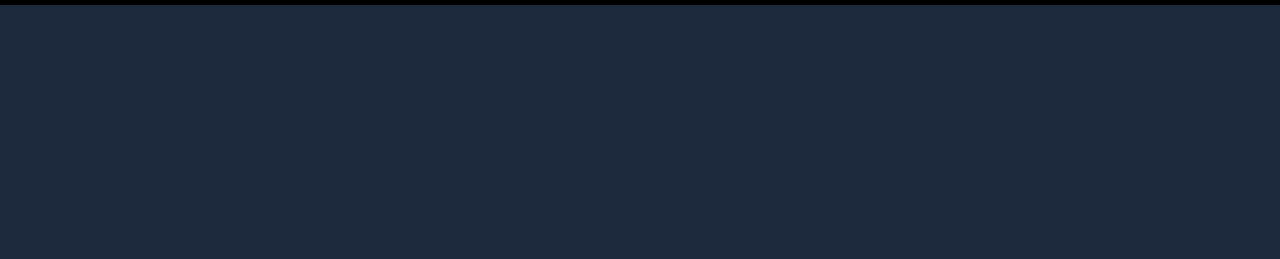
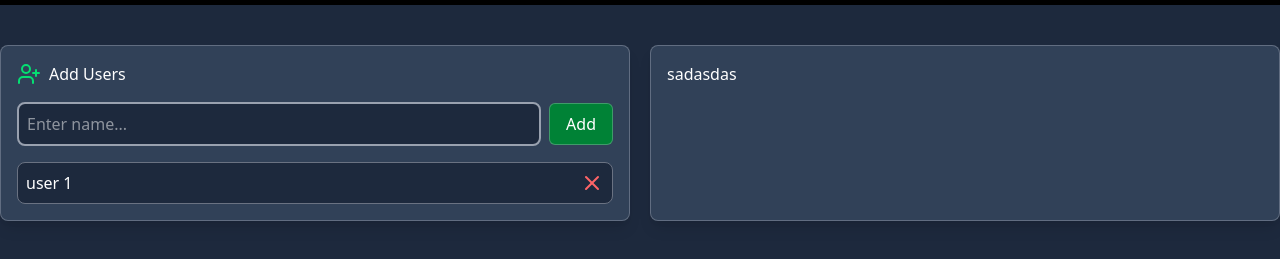
Before and after one commit to rayan2228/split-wise, a website built with Vite: page index.html in a window 1280 px wide. Shown: the part 47-306 px from the top of the page. Built offline with nearby package versions, Linux system fonts and the light colour scheme.

Commit message:
feat: add user done

```diff
--- a/index.html
+++ b/index.html
@@ -34,6 +34,44 @@
         </div>
       </div>
     </nav>
+
+    <section class="my-10">
+      <div class="container">
+        <div class="flex gap-5">
+          <div
+            class="bg-slate-700 shadow-lg w-1/2 border border-gray-300/30 p-4 rounded-lg"
+          >
+            <div class="flex items-center gap-2">
+              <i data-lucide="userPlus" class="text-green-400"></i>
+              <h3>Add Users</h3>
+            </div>
+            <form class="flex items-center gap-2 my-4">
+              <input
+                type="text"
+                placeholder="Enter name..."
+                class="grow border-2 border-gray-400 rounded-lg p-2 bg-slate-800 focus:border-green-700 outline-none"
+              />
+              <button class="btn btn-primary py-2! px-4!">Add</button>
+            </form>
+            <div>
+              <ul>
+                <li
+                  class="border border-gray-500 rounded-lg p-2 bg-slate-800 flex items-center justify-between"
+                >
+                  <h6>user 1</h6>
+                  <i data-lucide="x" class="text-red-400 cursor-pointer"></i>
+                </li>
+              </ul>
+            </div>
+          </div>
+          <div
+            class="bg-slate-700 shadow-lg w-1/2 border border-gray-300/30 p-4 rounded-lg"
+          >
+            sadasdas
+          </div>
+        </div>
+      </div>
+    </section>
     <script src="https://unpkg.com/lucide@latest"></script>
     <script>
       lucide.createIcons();
--- a/src/style.css
+++ b/src/style.css
@@ -7,6 +7,7 @@
 }
 
 @layer utilities {
+
   .container {
     @apply max-w-330 mx-auto;
   }
```
Also changed, not shown: 1 other file.
